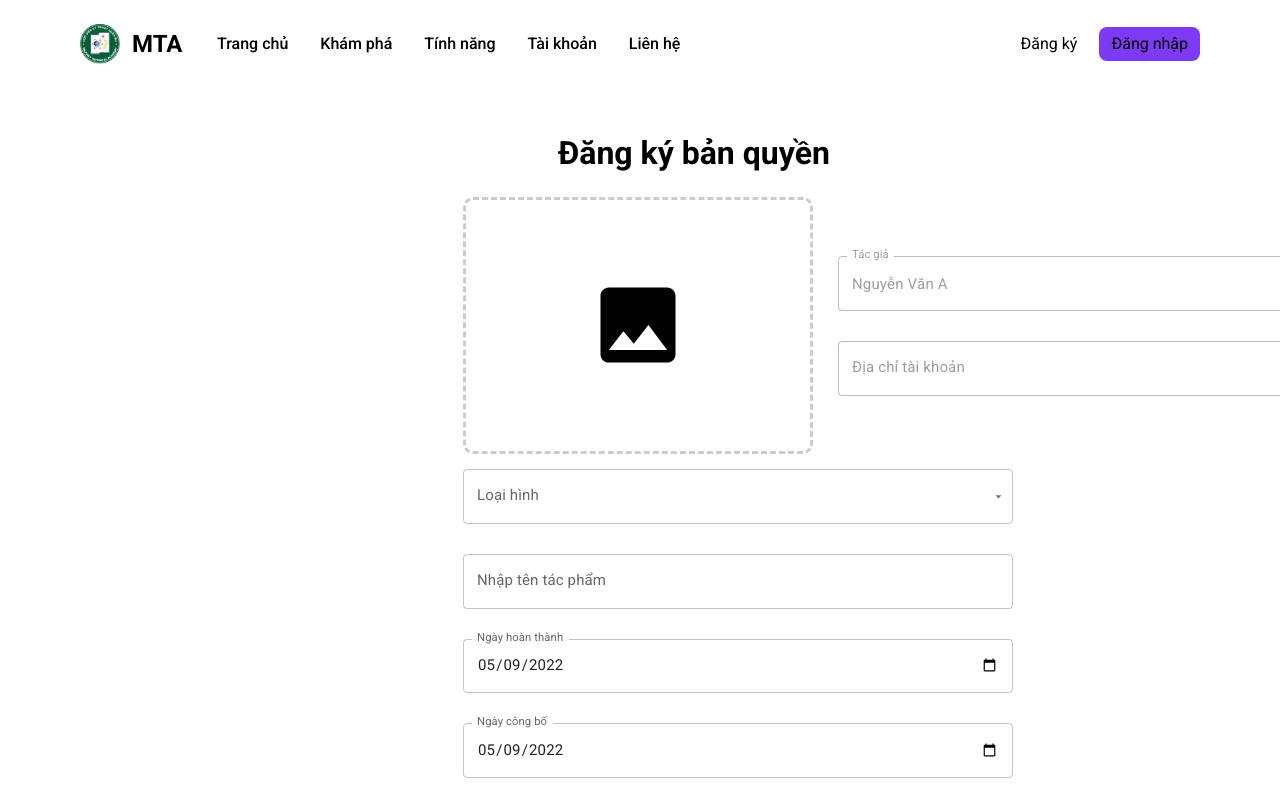
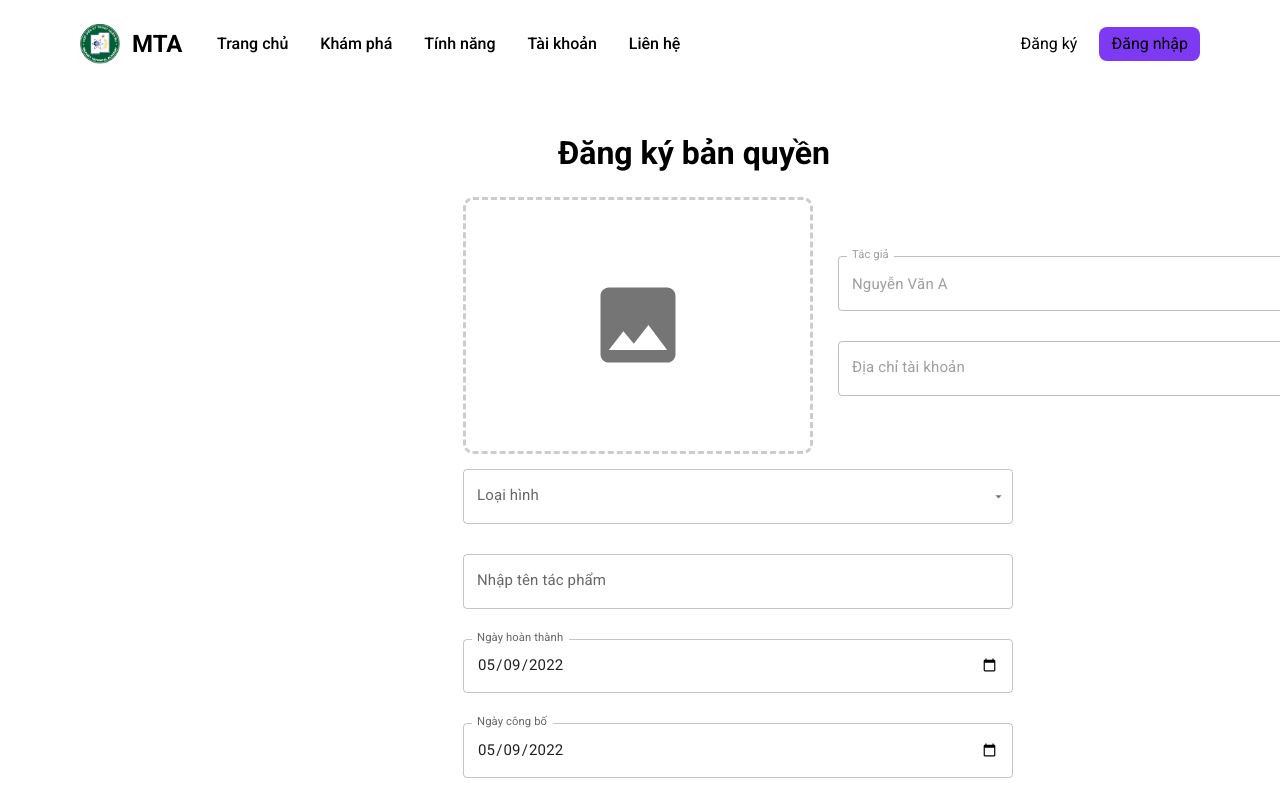
Before and after one commit to JackG55/MTAIP, a React (Create React App) app: page /signup in a window 1280 px wide. Shown: the top 800 px of the page. Built offline with nearby package versions, Linux system fonts and the light colour scheme; what web3 would draw is missing.

Commit message:
preview image in singup

```diff
--- a/src/components/UIcomponents/UI.module.scss
+++ b/src/components/UIcomponents/UI.module.scss
@@ -14,7 +14,7 @@
 
 /*====================================================TextField==================================================*/
 
-.text-field {}
+
 
 
 /*====================================================PreviewImage==================================================*/
--- a/src/components/pages/Sign/SignUp.js
+++ b/src/components/pages/Sign/SignUp.js
@@ -2,19 +2,20 @@ import BasicTextFields from '../../UIcomponents/TextField';
 import SelectTextFields from '../../UIcomponents/Selection';
 import PreviewImage from '../../UIcomponents/PreviewImage';
 
-import { useState, useEffect } from 'react';
+import ImageIcon from '@mui/icons-material/Image';
+import IconButton from '@mui/material/IconButton';
+
+import { useState, useEffect, useRef } from 'react';
 
 import styles from './SignUp.module.scss';
 import classNames from 'classnames/bind';
 import Web3 from 'web3/dist/web3.min.js';
-import detectEthereumProvider from "@metamask/detect-provider";
-
+import detectEthereumProvider from '@metamask/detect-provider';
 
 import MarketplaceAddress from '../../../../src/abis/Marketplace-address.json';
 import MarketplaceAbi from '../../../../src/abis/Marketplace.json';
 import MTAIPAddress from '../../../../src/abis/MTAIP-address.json';
 import MTAIPAbi from '../../../../src/abis/MTAIP.json';
-
 
 const cx = classNames.bind(styles);
 
@@ -58,12 +59,9 @@ function SignUp() {
 
     //============================================Xử lý upload ảnh===========================//
 
-
-
-
     //============================================Xử lý BLockchain==========================//
     const [loading, setLoading] = useState(true);
-    const [account, setAccount] = useState(null);
+    const [account, setAccount] = useState('');
     const [nft, setNFT] = useState({});
     const [marketplace, setMarketplace] = useState({});
     // MetaMask Login/Connect
@@ -103,38 +101,76 @@ function SignUp() {
         setLoading(false);
     };
 
-
     //=====================================================================================//
 
-
     const childToParent = (imglink) => {
-        setValues({...values, link: imglink});
-      }
+        setValues({ ...values, link: imglink });
+    };
 
     const onChange = (e) => {
         setValues({ ...values, [e.target.name]: e.target.value });
     };
 
     const handleClick = async () => {
-        if(!values.link||!values.noidung||!values.tentacpham){
-            window.alert("Bạn phải điền đầy đủ các trường")
+        if (!values.link || !values.noidung || !values.tentacpham) {
+            window.alert('Bạn phải điền đầy đủ các trường');
         }
+    };
+
+    const fileInput = useRef(null)
+
+    const [image, setImage] = useState();
+    const [preview, setPreview] = useState();
+
+    const handleFileInput = (e) => {
+        // handle validations
+       const file = e.target.files[0];
+       if(file){
+        console.log(file)
+        setImage(file)
+       }else{
+        setImage(null)
+       }
     }
+
+    useEffect(() =>{
+        if(image){
+            const reader = new FileReader();
+            reader.onloadend = () => {
+                setPreview(reader.result)
+            }
+            reader.readAsDataURL(image);
+        }
+        else{
+            setPreview(null)
+        }
+    }, [image])
 
     return (
         <div className={cx('sign-app')}>
             <h1> Đăng ký bản quyền </h1>
             <div className={cx('image-author-content')}>
                 <div className={cx('image-content')}>
-                    <PreviewImage childToParent={childToParent}/>
+                    <div className={cx('image-link')}>
+                        <div className={cx('image-inside')}>
+                            <IconButton onClick={e => fileInput.current && fileInput.current.click()}>
+                                <ImageIcon sx={{ position: 'absolute', height: '100px', width: '100px' }} />
+                                {preview ? (<img className={cx('image-display')} src={preview} style={{ objectFit : 'cover' }}/>) : null}
+                            </IconButton>
+                            <input type="file"
+                                    style={{ display: 'none' }}
+                                    ref={fileInput}
+                                    onChange={handleFileInput}
+                                    accept="image/* , png, jpeg, jpg"
+                            >
+
+                            </input>
+                        </div>
+                    </div>
                 </div>
                 <div className={cx('author-content')}>
                     <BasicTextFields disabled label="Tác giả" defaultValue="Nguyễn Văn A" />
-                    <BasicTextFields
-                        disabled
-                        label="Địa chỉ tài khoản"
-                        value={account}
-                    />
+                    <BasicTextFields disabled label="Địa chỉ tài khoản" value={account} />
                 </div>
             </div>
             <div className={cx('artwork-content')}>
@@ -143,7 +179,10 @@ function SignUp() {
                     <BasicTextFields key={input.id} {...input} onChange={onChange} />
                 ))}
                 <div className={cx('signUp-btn')}>
-                    <button className={cx('btn-sign')}  onClick={handleClick}> Đăng ký </button>
+                    <button className={cx('btn-sign')} onClick={handleClick}>
+                        {' '}
+                        Đăng ký{' '}
+                    </button>
                 </div>
             </div>
         </div>
--- a/src/components/pages/Sign/SignUp.module.scss
+++ b/src/components/pages/Sign/SignUp.module.scss
@@ -12,8 +12,44 @@
         display: flex;
         flex-direction: row;
         height: 257px;
+
+        .image-content:hover {
+            opacity: 0.8;
+        }
+
         .image-content {
             margin-left: 5px;
+
+            .image-link{
+                height: 257px;
+                width: 350px;
+                padding: 4px;
+                border: 3px dashed rgb(204, 204, 204);
+                border-radius: 10px;
+                cursor: pointer;
+
+
+                .image-inside{
+                    position: relative;
+                    height: 242px;
+                    width: 336px;
+                    display: flex;
+                    justify-content: center;
+                    align-items: center;
+                    border-radius: 10px;
+
+                    .image-display.img{
+                        position: absolute;
+                        height: 100%;
+                        width: 100%;
+                        border-radius: 10px;
+                    }
+                    .image-display:hover {
+                        opacity: 0.8;
+                    }
+                }
+            }
+
         }
         .author-content {
             margin-left: 10px;
```
